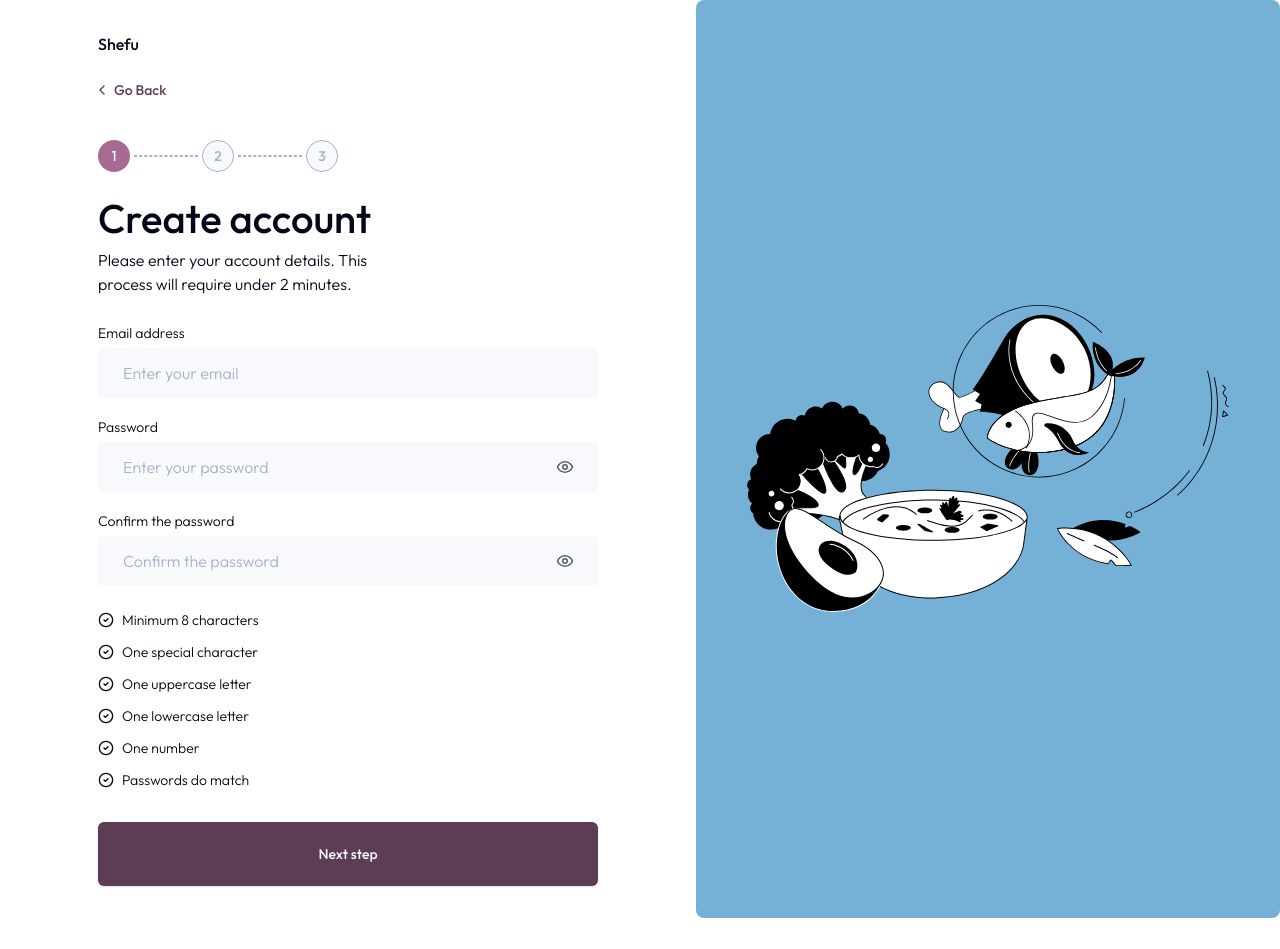
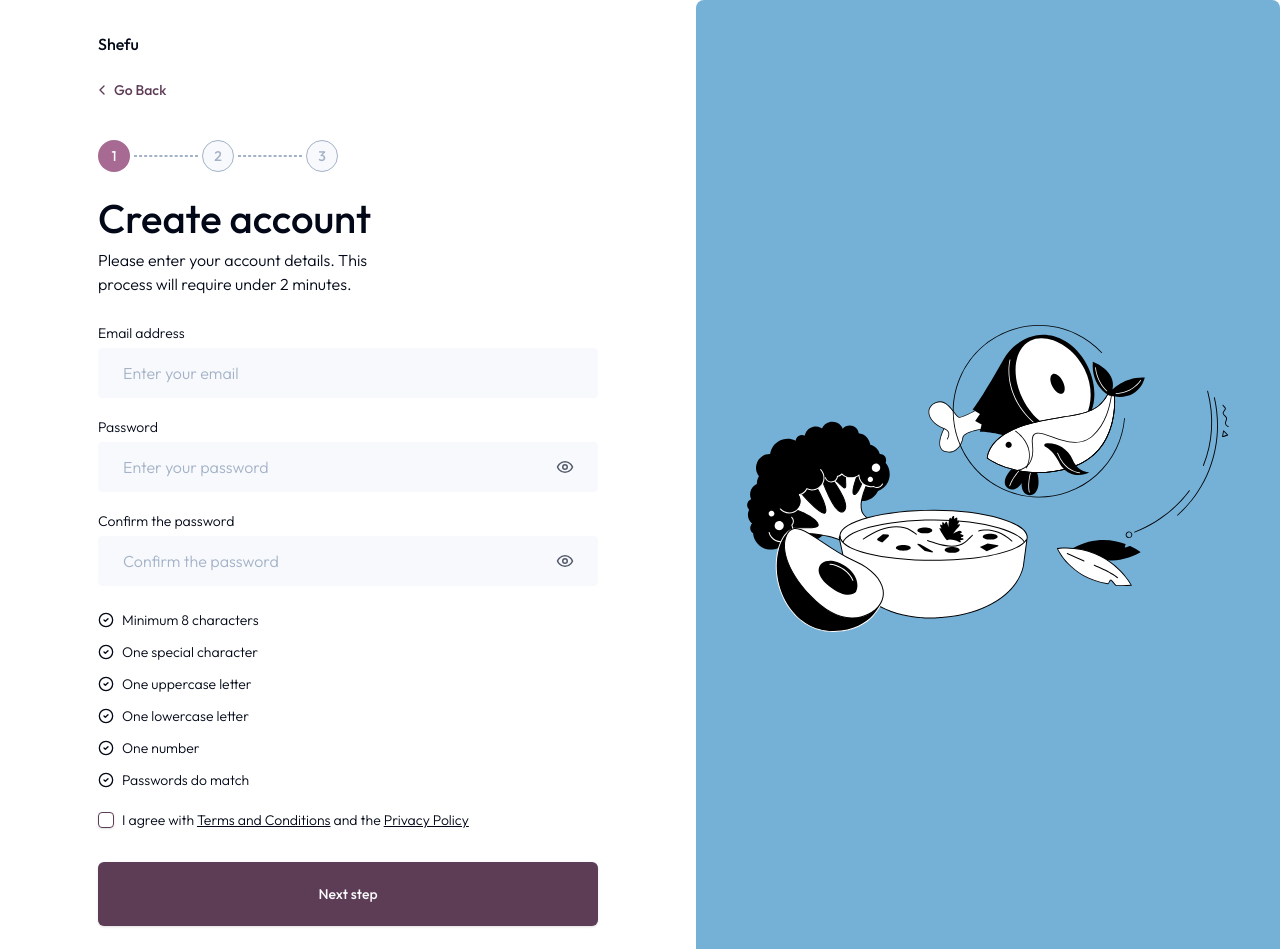
Before and after one commit to AndreiOvercode/aka-foods, a Next.js app: page /auth/registration/create-account in a window 1280 px wide. Shown: the top 949 px of the page. Before the commit the page ends 918 px from the top, so only its background shows below. Built offline with nearby package versions, Linux system fonts and the light colour scheme.

Commit message:
form create police for create account form

```diff
--- a/app/(auth)/auth/registration/create-account/page.tsx
+++ b/app/(auth)/auth/registration/create-account/page.tsx
@@ -1,6 +1,7 @@
 'use client';
 
 import { useCallback, useState } from 'react';
+import Link from 'next/link';
 import { useRouter } from 'next/navigation';
 import { zodResolver } from '@hookform/resolvers/zod';
 import { CheckCircle2, Eye, EyeOffIcon } from 'lucide-react';
@@ -15,6 +16,7 @@
 } from 'src/entities/auth/model/createAccountFormData';
 import { cn } from 'src/lib/utils';
 import { Button } from 'src/shadcn/ui/button';
+import { Checkbox } from 'src/shadcn/ui/checkbox';
 import {
   Form,
   FormControl,
@@ -79,8 +81,10 @@
                     type={fieldValue.type}
                     autoComplete={'on'}
                     {...field}
+                    value={`${field.value}`}
                   />
                 </FormControl>
+
                 {(field.name === 'password' ||
                   field.name === 'confirmPassword') && (
                   <div
@@ -99,6 +103,7 @@
             )}
           />
         ))}
+
         <div className="!mt-6 flex flex-col gap-y-3">
           {validPassList.map((item, index) => {
             const isValid =
@@ -118,6 +123,33 @@
               </div>
             );
           })}
+          <FormField
+            control={form.control}
+            name={'policy'}
+            render={({ field }) => (
+              <FormItem>
+                <div className="mt-2 flex flex-nowrap items-center gap-x-2 space-y-0">
+                  <FormControl>
+                    <Checkbox
+                      checked={!!field.value}
+                      onCheckedChange={field.onChange}
+                    />
+                  </FormControl>
+                  <FormLabel>
+                    I agree with{' '}
+                    <Link href={'#'} className="underline">
+                      Terms and Conditions
+                    </Link>{' '}
+                    and the{' '}
+                    <Link href={'#'} className="underline">
+                      Privacy Policy
+                    </Link>
+                  </FormLabel>
+                </div>
+                <FormMessage />
+              </FormItem>
+            )}
+          />
         </div>
         <Button type="submit" className="!mt-8 h-16 w-full">
           Next step
--- a/package.json
+++ b/package.json
@@ -8,6 +8,7 @@
   },
   "dependencies": {
     "@hookform/resolvers": "^3.3.1",
+    "@radix-ui/react-checkbox": "^1.0.4",
     "@radix-ui/react-icons": "^1.3.0",
     "@radix-ui/react-label": "^2.0.2",
     "@radix-ui/react-slot": "^1.0.2",
--- a/src/entities/auth/model/createAccountFormData.ts
+++ b/src/entities/auth/model/createAccountFormData.ts
@@ -31,6 +31,9 @@
     confirmPassword: z
       .string()
       .min(1, { message: 'Confirm password required' }),
+    policy: z.boolean().refine((data) => data === true, {
+      message: 'You must agree to the terms and conditions',
+    }),
   })
   .refine((data) => data.password === data.confirmPassword, {
     message: 'Passwords must match',
@@ -42,8 +45,8 @@
 export type TCreateAccountDefaultFieldItem = {
   label: string;
   name: keyof TCreateAccountFormType;
-  type: 'email' | 'password' | 'text';
-  placeholder: string;
+  type: 'email' | 'password' | 'text' | 'checkbox';
+  placeholder?: string;
   changeableType?: 'email' | 'password' | 'text';
 };
 
@@ -79,6 +82,7 @@
   email: '',
   password: '',
   confirmPassword: '',
+  policy: false,
 };
 
 export const createAccountDefaultFields: TCreateAccountDefaultFieldItem[] = [
--- /dev/null
+++ b/src/shadcn/ui/checkbox.tsx
@@ -0,0 +1,30 @@
+"use client"
+
+import * as React from "react"
+import * as CheckboxPrimitive from "@radix-ui/react-checkbox"
+import { CheckIcon } from "@radix-ui/react-icons"
+
+import { cn } from "src/lib/utils"
+
+const Checkbox = React.forwardRef<
+  React.ElementRef<typeof CheckboxPrimitive.Root>,
+  React.ComponentPropsWithoutRef<typeof CheckboxPrimitive.Root>
+>(({ className, ...props }, ref) => (
+  <CheckboxPrimitive.Root
+    ref={ref}
+    className={cn(
+      "peer h-4 w-4 shrink-0 rounded-sm border border-primary shadow focus-visible:outline-none focus-visible:ring-1 focus-visible:ring-ring disabled:cursor-not-allowed disabled:opacity-50 data-[state=checked]:bg-primary data-[state=checked]:text-primary-foreground",
+      className
+    )}
+    {...props}
+  >
+    <CheckboxPrimitive.Indicator
+      className={cn("flex items-center justify-center text-current")}
+    >
+      <CheckIcon className="h-4 w-4" />
+    </CheckboxPrimitive.Indicator>
+  </CheckboxPrimitive.Root>
+))
+Checkbox.displayName = CheckboxPrimitive.Root.displayName
+
+export { Checkbox }
```
Also changed, not shown: 1 other file (tests, documents, lock files or other folders).
